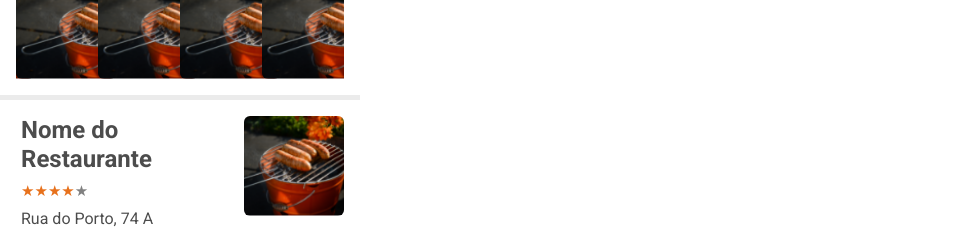
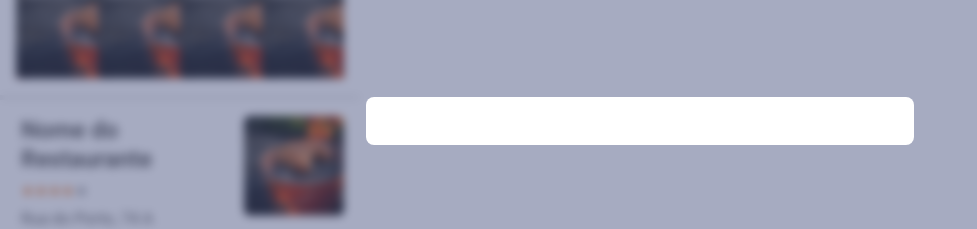
Before and after one commit to emanoelantonio/react-restaurante, a React (Create React App) app: page / in a window 1280 px wide. Shown: the part 279-508 px from the top of the page, without its empty margins (0-977 px from the left). Built offline with nearby package versions, Linux system fonts and the light colour scheme.

Commit message:
Create Modal

```diff
--- a/public/index.html
+++ b/public/index.html
@@ -22,6 +22,7 @@
   <body>
     <noscript>You need to enable JavaScript to run this app.</noscript>
     <div id="root"></div>
+    <div id="modal-root"></div>
 
   </body>
 </html>
--- /dev/null
+++ b/src/components/Modal/Portal/index.jsx
@@ -0,0 +1,9 @@
+import ReactDom from "react-dom";
+
+const PortalModal = ({ children }) => {
+    const portal = document.getElementById('modal-root');
+
+    return ReactDom.createPortal(children, portal);
+};
+
+export default PortalModal;
--- /dev/null
+++ b/src/components/Modal/index.jsx
@@ -0,0 +1,38 @@
+import React, { useEffect } from 'react';
+import  Portal from './Portal';
+
+import { Overlay, Dialog } from './styles';
+
+const Modal = ({ children, open, onClose }) => {
+
+  useEffect(() => {
+    function onEsc(event) {
+      if(event.keyCode === 27) onClose();
+    }
+    window.addEventListener('keydown', onEsc);
+
+    return() => {
+      window.removeEventListener('keydown', onEsc);
+    };
+  }, [onClose]);
+
+  if (!open) return null;
+
+  function onOverlayClick() {
+    onClose();
+  }
+
+  function onDialogClick(e){
+    e.stopPropagation();
+  }
+
+  return (
+    <Portal>
+      <Overlay onClick={onOverlayClick}>
+        <Dialog onClick={onDialogClick}>{children}</Dialog>
+      </Overlay>
+    </Portal>
+  );
+}
+
+export default Modal;
--- /dev/null
+++ b/src/components/Modal/styles.js
@@ -0,0 +1,32 @@
+import styled from 'styled-components';
+
+export const Overlay = styled.div`
+  position: fixed;
+  top: 0;
+  right: 0;
+  left: 0;
+  bottom: 0;
+
+  display: flex;
+  justify-content: center;
+  align-items: center;
+  width: 100%;
+  height: 100%;
+
+  background-color: rgba(78, 89, 131, 0.5);
+  backdrop-filter: blur(5px);
+
+  z-index: 999;
+`;
+
+export const Dialog = styled.div`
+  display: flex;
+  flex-direction: column;
+  justify-content: space-between;
+  max-height: calc(100% - 144px);
+  width: 500px;
+  padding: 24px;
+  background-color: #fff;
+  box-shadow: 0px 0xp 32px rgba(78, 89, 131, 0.2);
+  border-radius: 8px;
+`;
--- a/src/components/RestaurantCard/index.jsx
+++ b/src/components/RestaurantCard/index.jsx
@@ -10,6 +10,7 @@ const RestaurantCard = () =>
             <Title>
                 Nome do Restaurante
             </Title>
+
             <ReactStars
               count={5}
               isHalf
--- a/src/components/index.js
+++ b/src/components/index.js
@@ -1,2 +1,3 @@
 export { default as Card } from './ImageCard';
 export { default as RestaurantCard } from './RestaurantCard';
+export { default as Modal} from './Modal';
--- a/src/pages/Home/index.jsx
+++ b/src/pages/Home/index.jsx
@@ -7,10 +7,11 @@ import TextField, { Input } from '@material/react-text-field';
 import MaterialIcon from '@material/react-material-icon';
 
 import { Container, Search, Logo, Wrapper, CarouselTitle } from './styles';
-import { Card, RestaurantCard } from '../../components';
+import { Card, RestaurantCard, Modal } from '../../components';
 
 const Home = () => {
   const [inputValue, setInputValue] = useState('');
+  const [modalOpened, setModalOpened] = useState(true);
 
   const settings = {
     dots: false,
@@ -49,9 +50,12 @@ const Home = () => {
             <Card photo={restaurante} title="Restaurante"/>
 
           </Slider>
+
         </Search>
         <RestaurantCard />
       </Container>
+
+      <Modal open={modalOpened} onClose={() => setModalOpened(!modalOpened)}/>
     </Wrapper>
   );
 };
```
